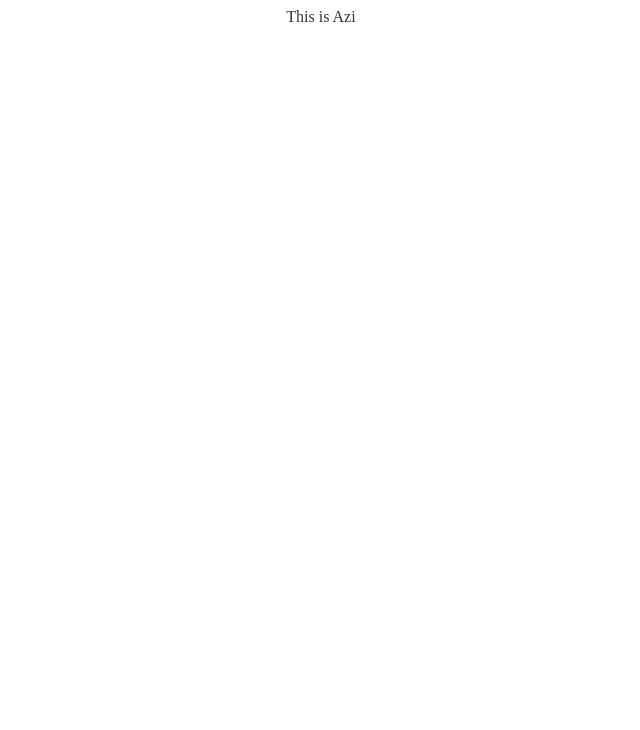
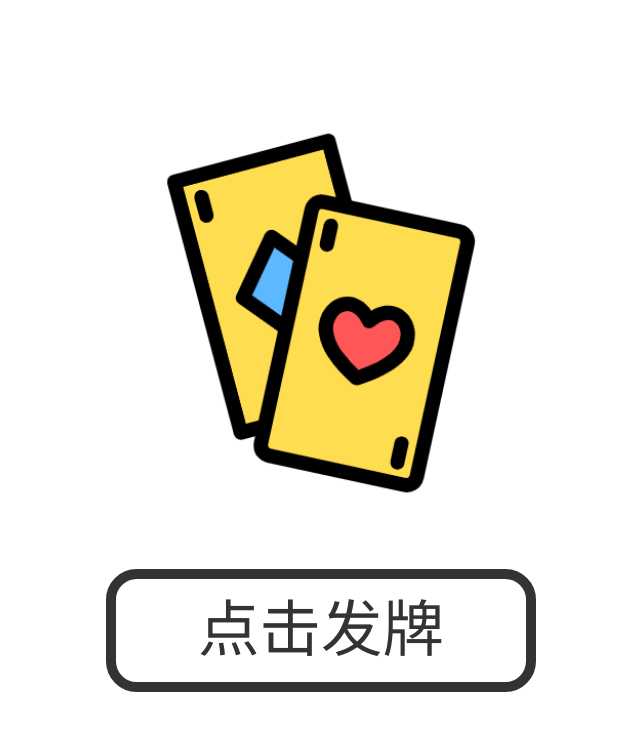
Before and after one commit to iamAzi/mybackpages, a React app: page / in a window 1280 px wide. Shown: the top 730 px of the page, without its empty margins (319-959 px from the left). Built offline with nearby package versions, Linux system fonts and the light colour scheme.

Commit message:
feat: file-loader; 基本规则完成

```diff
--- a/index.html
+++ b/index.html
@@ -3,7 +3,25 @@
 <head>
   <meta charset="UTF-8">
   <meta name="viewport" content="width=device-width, initial-scale=1.0">
-  <title>看这里</title>
+  <title>抽扑克</title>
+  <script type="text/javascript" compress="no-compress">
+      !function () {
+          function a() {
+              /* iframe 中不处理最大宽度 */
+              if (parseInt(document.documentElement.clientWidth) > 768 && top.window == window) {
+                  document.documentElement.style.fontSize = 768 / 750 * 10 / 16 * 1000 + "%";
+              } else {
+                  document.documentElement.style.fontSize = document.documentElement.clientWidth / 750 * 10 / 16 * 1000 + "%";
+              }
+          }
+          var b = null;
+          window.addEventListener("resize", function () {
+              clearTimeout(b);
+              b = setTimeout(a, 300);
+          }, !1);
+          a();
+      }(window);
+  </script>
 </head>
 <body>
   <div id="app"></div>
--- a/package.json
+++ b/package.json
@@ -24,7 +24,9 @@
     "@babel/preset-env": "^7.11.5",
     "@babel/preset-react": "^7.10.4",
     "babel-loader": "^8.1.0",
+    "clean-webpack-plugin": "^3.0.0",
     "css-loader": "^4.2.2",
+    "file-loader": "^6.1.0",
     "koa": "^2.13.0",
     "node-sass": "^4.14.1",
     "sass-loader": "^10.0.1",
--- a/server.js
+++ b/server.js
@@ -6,7 +6,7 @@ const Router = require('koa-router');
 
 let home = new Router();
 
-home.get('/home', async ctx => {
+home.get('/', async ctx => {
   ctx.response.type = 'html'
   ctx.body = fs.createReadStream('./index.html');
 })
--- a/src/index.jsx
+++ b/src/index.jsx
@@ -1,12 +1,49 @@
 import React from 'react'
 import ReactDOM from 'react-dom'
-
+import Tool from './lib/tool'
 import './index.scss'
+import cardImg from './img/card-bg.png'
 
 class App extends React.Component {
+  constructor(props) {
+    super(props);
+
+    this.handlePickCard = this.handlePickCard.bind(this);
+    this.state = {
+      cardVal: 0,
+      rule: ''
+    }
+  }
+
+  handlePickCard() {
+    let number = Math.ceil(Math.random() * 13);
+    console.log(number)
+    let cardVal = Tool.getCardFromNumber(number);
+    let rule = Tool.getRuleFromNumber(number);
+    this.setState({
+      cardVal: cardVal,
+      rule: rule
+    })
+  }
+
   render() {
     return (
-        <div className='wrapper'>This is Azi</div>
+        <div className='wrapper'>
+          <img className='card-img' src={cardImg}/>
+          {
+            this.state.cardVal ? <div className='result-area'>
+              你抽到的牌是
+              <div className='number'>
+                {this.state.cardVal}
+              </div>
+              <div className='rule'>
+                {this.state.rule}
+              </div>
+            </div>
+            : null
+          }
+          <div className='button' onClick={this.handlePickCard}>点击发牌</div>
+        </div>
     )
   }
 }
--- a/src/index.scss
+++ b/src/index.scss
@@ -1,5 +1,41 @@
+html, body, #app {
+  font-size: 0;
+  margin: 0;
+  padding: 0;
+  height: 100%;
+}
 .wrapper {
+  font-size: 0.2rem;;
   color: #333;
+  text-align: center;
   display: flex;
+  flex-direction: column;
+  align-items: center;
   justify-content: center;
+  min-height: 100%;
+  max-height: 100%;
+  .card-img {
+    display: block;
+    margin: 0 auto;
+    width: 4rem;
+  }
+  .result-area {
+    font-size: 0.6rem;
+    .number {
+      font-size: 1.5rem;
+    }
+    .rule {
+      color: crimson;
+      font-size: 0.8rem;
+    }
+  }
+  .button {
+    margin: 0.5rem auto 0;
+    width: 4rem;
+    height: 1rem;
+    line-height: 1rem;
+    font-size: 0.6rem;
+    border: #333 0.1rem solid;
+    border-radius: 0.3rem;
+  }
 }
--- /dev/null
+++ b/src/lib/tool.js
@@ -0,0 +1,45 @@
+const cards = {
+  1: 'A',
+  2: '2',
+  3: '3',
+  4: '4',
+  5: '5',
+  6: '6',
+  7: '7',
+  8: '8',
+  9: '9',
+  10: '10',
+  11: 'J',
+  12: 'Q',
+  13: 'K'
+}
+
+const rules = {
+  1: '挡一杯酒',
+  2: '陪酒小姐',
+  3: '动物园植物园水果园',
+  4: '划拳',
+  5: '照相机',
+  6: '摸鼻子',
+  7: '过',
+  8: '厕所',
+  9: '自己喝一杯',
+  10: '神经病',
+  11: '左边的喝一杯',
+  12: '右边的喝一杯',
+  13: '指定下一个K喝'
+}
+
+
+function getCardFromNumber(number) {
+  return cards[number]
+}
+
+function getRuleFromNumber(number) {
+  return rules[number]
+}
+
+export default {
+  getCardFromNumber,
+  getRuleFromNumber
+}
```
Also changed, not shown: webpackConfig/webpack.config.js (+20 -2 lines), src/img/card-bg.png (added), 2 other files (tests, documents, lock files or other folders).
